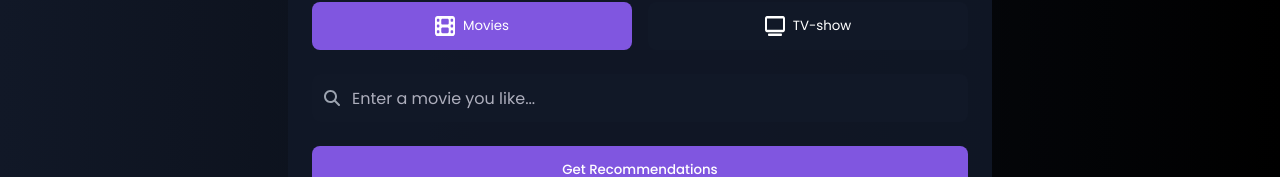
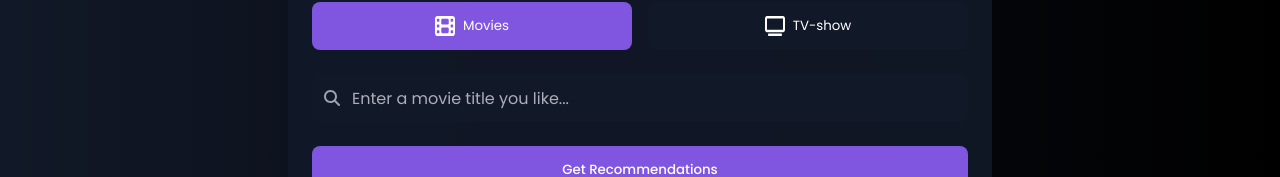
Before and after one commit to maxjvjohansson/watchlyst-app, a React (Vite) app: page / in a window 1280 px wide. Shown: the part 351-528 px from the top of the page. Built offline with nearby package versions, Linux system fonts and the light colour scheme; no server answers.

Commit message:
Fix: Dynamic placeholder text in inputfield

```diff
--- a/src/components/SearchPanel/SearchPanel.tsx
+++ b/src/components/SearchPanel/SearchPanel.tsx
@@ -32,6 +32,12 @@ export default function SearchPanel({ onRecommend }: Props) {
     }
   };
 
+  const getPlaceholder = () => {
+    return `Enter a ${
+      selectedType === "movie" ? "movie" : "series"
+    } title you like...`;
+  };
+
   const handleSubmit = async (e: React.FormEvent) => {
     e.preventDefault();
     setSuggestions([]);
@@ -62,7 +68,7 @@ export default function SearchPanel({ onRecommend }: Props) {
         id="search"
         value={inputValue}
         onChange={handleChange}
-        placeholder={"Enter a " + selectedType + " you like..."}
+        placeholder={getPlaceholder()}
       />
       {suggestions.length > 0 && (
         <Dropdown
```
